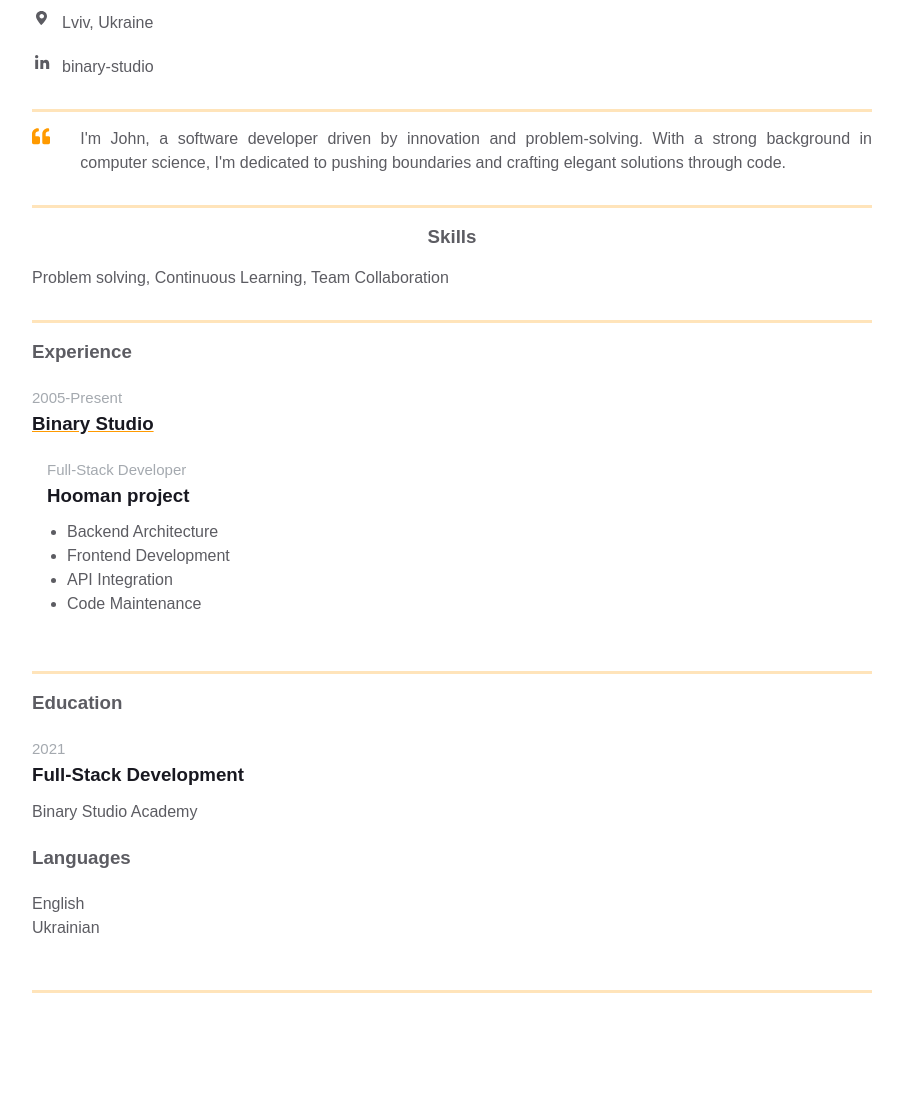
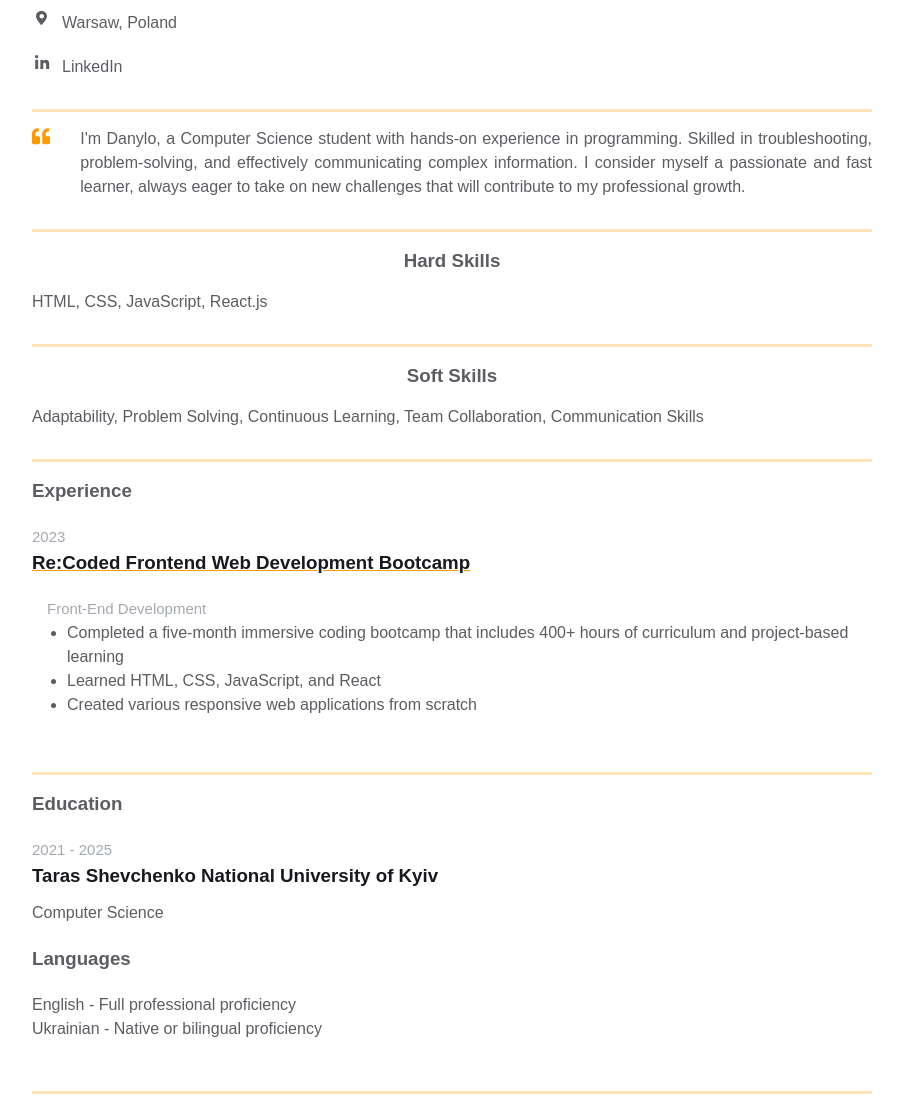
Before and after one commit to danzym/homepage, a plain HTML site: page index.html in a window 1280 px wide. Shown: the part 420-1517 px from the top of the page, without its empty margins (188-1091 px from the left). Before the commit the page ends 1428 px from the top, so only its background shows below. Drawn offline with Linux system fonts and the light colour scheme.

Commit message:
Updated personal info

```diff
--- a/index.html
+++ b/index.html
@@ -13,7 +13,7 @@
           <!-- Resume Block -->
           <div class="resume__block">
             <header>
-              <h1 class="contact-info__header">John Smith</h1>
+              <h1 class="contact-info__header">Danylo Zymbalevskyi</h1>
               <h3 class="contact-info__sub-header">Full-Stack Developer</h3>
             </header>
 
@@ -24,7 +24,7 @@
               <div class="contact-info__block contact-info__block--center">
                 <img
                   class="contact-info__avatar"
-                  src="assets/avatar.png"
+                  src="assets/self_picture.png"
                   alt="Avatar"
                 />
               </div>
@@ -46,10 +46,10 @@
                   <path d="M168 0C75.1 0 0 75.1 0 168c0 87.8 135.1 250.6 154.3 272.7 6.4 7.4 17.9 7.4 24.3 0C216.9 418.6 352 255.8 352 168 352 75.1 276.9 0 184 0zM184 240c-39.8 0-72-32.2-72-72s32.2-72 72-72 72 32.2 72 72-32.2 72-72 72z"/>
                 </svg>
               </div>
-              <span>Lviv, Ukraine</span>
+              <span>Warsaw, Poland</span>
             </a>
             <a
-              href="https://ua.linkedin.com/company/binary-studio_241166"
+              href="https://www.linkedin.com/in/danylo-zymbalevskyi"
               rel="author"
               class="contact-info__item"
             >
@@ -58,7 +58,7 @@
                   <path d="M100.28 448H7.4V148.9h92.88zm-46.44-341a53.49 53.49 0 1 1 53.5-53.5 53.52 53.52 0 0 1-53.5 53.5zm394.34 341h-92.68V302.4c0-34.7-12.44-58.4-43.62-58.4-23.78 0-37.94 16-44.18 31.4-2.28 5.6-2.84 13.4-2.84 21.2V448h-92.68s1.22-263.3 0-290.1h92.68v41.1c12.3-19 34.4-46.1 83.6-46.1 61 0 106.7 39.8 106.7 125.2V448z"/>
                 </svg>
               </div>
-              <span>binary-studio</span>
+              <span>LinkedIn</span>
             </a>
           </div>
         </div>
@@ -86,22 +86,33 @@
               </svg>
             </div>
             <p class="intro_text">
-              I'm John, a software developer driven by innovation and
-              problem-solving. With a strong background in computer science,
-              I'm dedicated to pushing boundaries and crafting elegant
-              solutions through code.
+              I'm Danylo, a Computer Science student with hands-on experience in programming.
+              Skilled in troubleshooting, problem-solving, and effectively communicating complex information.
+              I consider myself a passionate and fast learner, always eager to take on new challenges that will contribute to my professional growth.
             </p>
           </div>
         </div>
       </div>
 
-      <!-- Skills Block -->
+      <!-- Soft Skills Block -->
       <div class="container">
         <div class="resume__block">
           <div class="skills">
-            <h3 class="skills__header">Skills</h3>
+            <h3 class="skills__header">Hard Skills</h3>
             <p class="skills__text">
-              Problem solving, Continuous Learning, Team Collaboration
+                HTML, CSS, JavaScript, React.js
+            </p>
+          </div>
+        </div>
+      </div>
+
+      <!-- Hard Skills Block -->
+      <div class="container">
+        <div class="resume__block">
+          <div class="skills">
+            <h3 class="skills__header">Soft Skills</h3>
+            <p class="skills__text">
+                Adaptability, Problem Solving, Continuous Learning, Team Collaboration, Communication Skills
             </p>
           </div>
         </div>
@@ -113,18 +124,16 @@
           <h3 class="experiences__header">Experience</h3>
           <div class="experiences__company">
             <div class="experiences__company-header">
-              <span class="experiences__company-header-durability">2005-Present</span>
-              <h3 class="experiences__company-header-name">Binary Studio</h3>
+              <span class="experiences__company-header-durability">2023</span>
+              <h3 class="experiences__company-header-name">Re:Coded Frontend Web Development Bootcamp</h3>
             </div>
 
             <div class="experiences__company-project">
-              <span class="experiences__company-project-role">Full-Stack Developer</span>
-              <h3 class="experiences__company-project-name">Hooman project</h3>
+              <span class="experiences__company-project-role">Front-End Development</span>
               <ul class="experiences__company-project-responsibilities">
-                <li>Backend Architecture</li>
-                <li>Frontend Development</li>
-                <li>API Integration</li>
-                <li>Code Maintenance</li>
+                <li>Completed a five-month immersive coding bootcamp that includes 400+ hours of curriculum and project-based learning</li>
+                <li>Learned HTML, CSS, JavaScript, and React</li>
+                <li>Created various responsive web applications from scratch</li>
               </ul>
             </div>
           </div>
@@ -138,16 +147,16 @@
             <div class="additional-info__education">
               <h3 class="additional-info__education-header">Education</h3>
               <div class="additional-info__education-university">
-                <span class="additional-info__education-university-durability">2021</span>
-                <h3 class="additional-info__education-university-speciality">Full-Stack Development</h3>
-                <p class="additional-info__education-university-name">Binary Studio Academy</p>
+                <span class="additional-info__education-university-durability">2021 - 2025</span>
+                <h3 class="additional-info__education-university-speciality">Taras Shevchenko National University of Kyiv</h3>
+                <p class="additional-info__education-university-name">Computer Science</p>
               </div>
             </div>
 
             <div class="additional-info__languages">
               <h3 class="additional-info__languages-header">Languages</h3>
-              <p class="additional-info__languages-item">English</p>
-              <p class="additional-info__languages-item">Ukrainian</p>
+              <p class="additional-info__languages-item">English - Full professional proficiency</p>
+              <p class="additional-info__languages-item">Ukrainian - Native or bilingual proficiency</p>
             </div>
           </div>
         </div>
```
Also changed, not shown: styles.css (line endings or trailing spaces).
